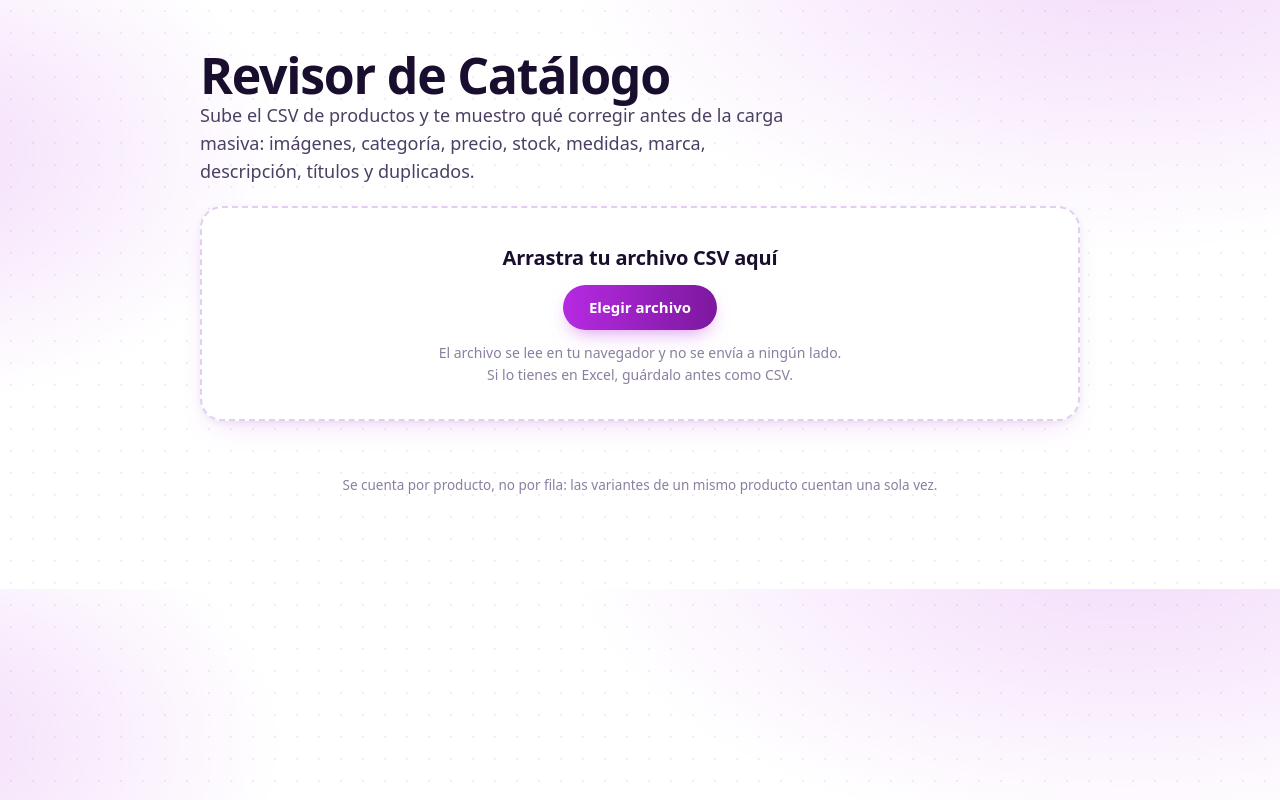
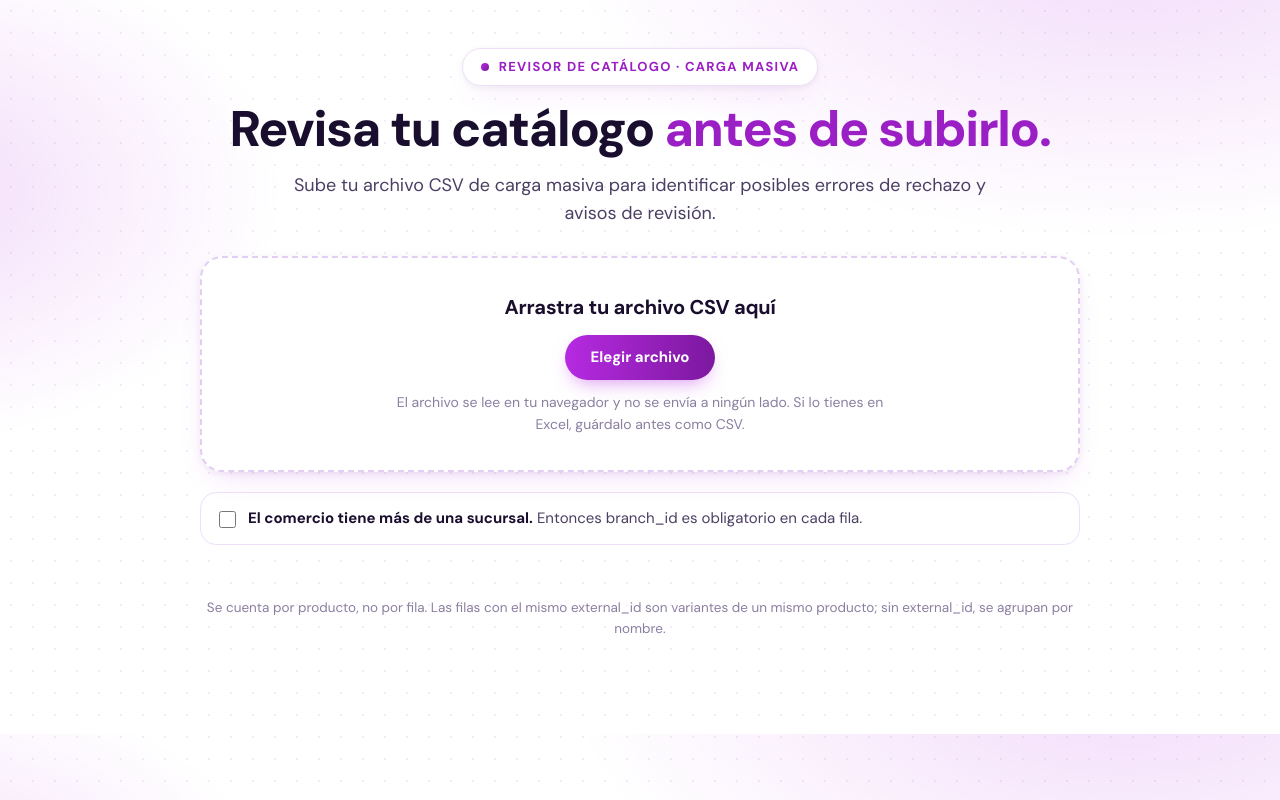
Before and after one commit to NathalyAPC/pre-masive-check, a website: page index.html in a window 1280 px wide. Drawn offline with Linux system fonts and the light colour scheme.

Commit message:
docs: change in review title

```diff
--- a/index.html
+++ b/index.html
@@ -4,18 +4,19 @@
   <meta charset="utf-8">
   <meta name="viewport" content="width=device-width, initial-scale=1, viewport-fit=cover">
   <title>Revisor de Catálogo</title>
-  <meta name="description" content="Revisa el CSV del catálogo antes de la carga masiva: imágenes, categoría, precio, stock, medidas, marca, descripción, títulos y duplicados.">
+  <meta name="description" content="Revisa el CSV de la carga masiva antes de subirlo: lo que la carga rechazaría y lo que conviene revisar.">
   <link rel="preconnect" href="https://fonts.googleapis.com">
   <link rel="preconnect" href="https://fonts.gstatic.com" crossorigin>
-  <link rel="stylesheet" href="https://fonts.googleapis.com/css2?family=Instrument+Sans:wght@400;500;600;700&family=JetBrains+Mono:wght@400;500&display=swap">
+  <link rel="stylesheet" href="https://fonts.googleapis.com/css2?family=DM+Sans:opsz,wght@9..40,400;9..40,500;9..40,700;9..40,800&family=JetBrains+Mono:wght@400;500&display=swap">
   <link rel="stylesheet" href="css/styles.css">
 </head>
 <body>
   <main class="wrap">
-    <div>
-      <h1>Revisor de Catálogo</h1>
-      <p class="lead">Sube el CSV de productos y te muestro qué corregir antes de la carga masiva: imágenes, categoría, precio, stock, medidas, marca, descripción, títulos y duplicados.</p>
-    </div>
+    <header class="hero">
+      <span class="eyebrow"><span class="dot" aria-hidden="true"></span>Revisor de Catálogo · Carga masiva</span>
+      <h1>Revisa tu catálogo <span class="accent">antes de subirlo.</span></h1>
+      <p class="lead">Sube tu archivo CSV de carga masiva para identificar posibles errores de rechazo y avisos de revisión.</p>
+    </header>
 
     <label class="drop" id="drop" for="file">
       <input type="file" id="file" accept=".csv,.txt,text/csv">
@@ -24,18 +25,21 @@
       <span class="small">El archivo se lee en tu navegador y no se envía a ningún lado. Si lo tienes en Excel, guárdalo antes como CSV.</span>
     </label>
 
-    <div id="banner" class="banner" hidden>Estás viendo un ejemplo con productos inventados. Sube tu archivo para revisar el tuyo.</div>
+    <label class="option" for="multiBranch">
+      <input type="checkbox" id="multiBranch">
+      <span><strong>El comercio tiene más de una sucursal.</strong> <span class="sub">Entonces branch_id es obligatorio en cada fila.</span></span>
+    </label>
+
     <div id="error" class="error" role="alert" hidden></div>
 
     <div id="out" class="results" aria-live="polite"></div>
 
-    <p class="foot">Se cuenta por producto, no por fila: las variantes de un mismo producto cuentan una sola vez.</p>
+    <p class="foot">Se cuenta por producto, no por fila. Las filas con el mismo external_id son variantes de un mismo producto; sin external_id, se agrupan por nombre.</p>
   </main>
 
   <script src="js/csv.js"></script>
   <script src="js/checks.js"></script>
   <script src="js/images.js"></script>
-  <script src="js/sample.js"></script>
   <script src="js/app.js"></script>
 </body>
 </html>
```
Also changed, not shown: README.md (added).
